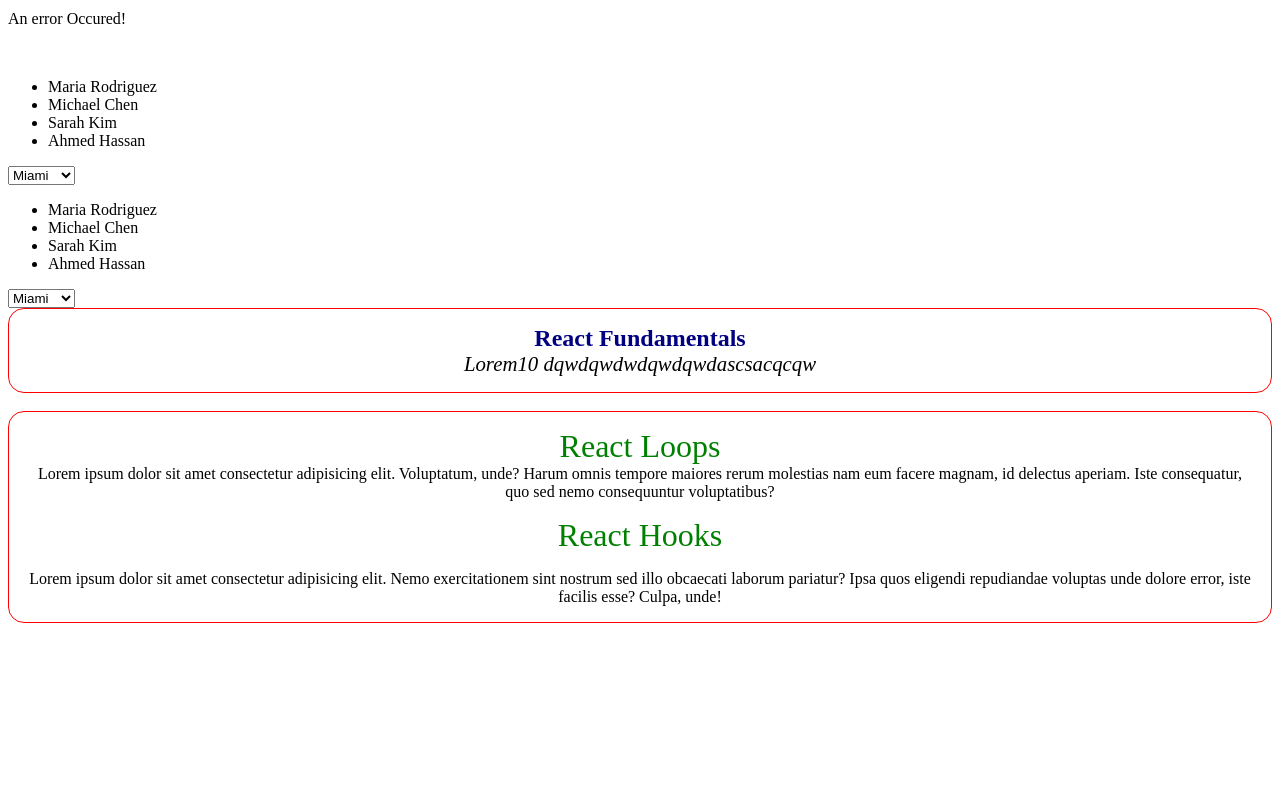
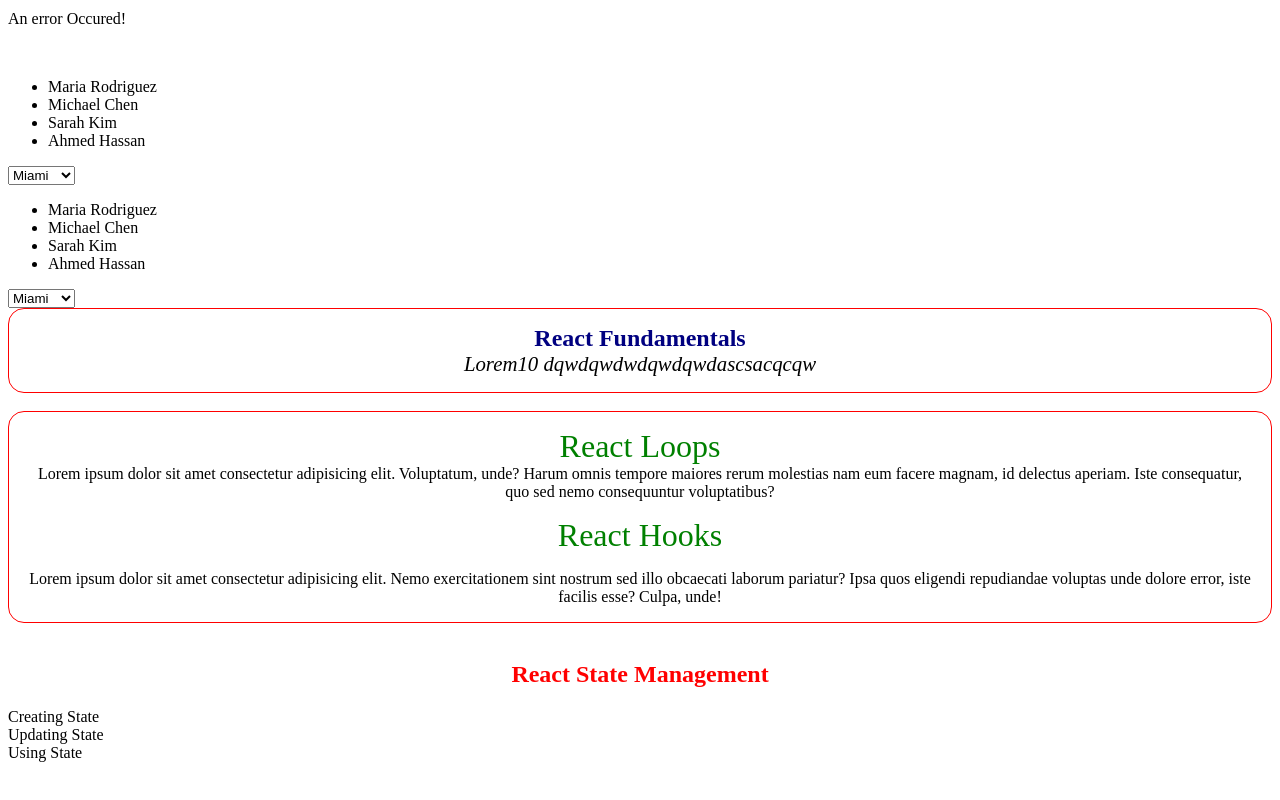
Before and after one commit to Krpiszez/FrontEndProjects, a React (Create React App) app: page / in a window 1280 px wide. Shown: the part 485-1285 px from the top of the page. Before the commit the page ends 1134 px from the top, so only its background shows below. Built offline with nearby package versions, Linux system fonts and the light colour scheme.

Commit message:
css importing

```diff
--- a/src/App.js
+++ b/src/App.js
@@ -7,6 +7,7 @@ import Jsx4 from "./components/02-jsx/jsx4";
 import Jsx5 from "./components/02-jsx/jsx5";
 import Style1 from "./components/03-styles/style1";
 import Style2 from "./components/03-styles/style2";
+import Style3 from "./components/03-styles/style3";
 
 const App = () => {
     return (
@@ -31,6 +32,8 @@ const App = () => {
             <br/>
             <Style2 />
             <br/>
+            <Style3 />
+            <br/>
         </div>
     )
 };
--- /dev/null
+++ b/src/components/03-styles/style3.css
@@ -0,0 +1,13 @@
+.style-container h2 {
+    color: red;
+    text-align: center;
+}
+
+.style-container ul {
+    list-style-type: none;
+    padding: 0;
+}
+
+.style-container heading {
+    font-style: italic;
+}
--- /dev/null
+++ b/src/components/03-styles/style3.js
@@ -0,0 +1,17 @@
+import React from 'react';
+import "./style3.css";
+
+const Style3 = () => {
+    return (
+        <section className='style-container'>
+            <h2 id='heading'>React State Management</h2>
+            <ul>
+                <li>Creating State</li>
+                <li>Updating State</li>
+                <li>Using State</li>
+            </ul>
+        </section>
+    )
+};
+
+export default Style3;
```
